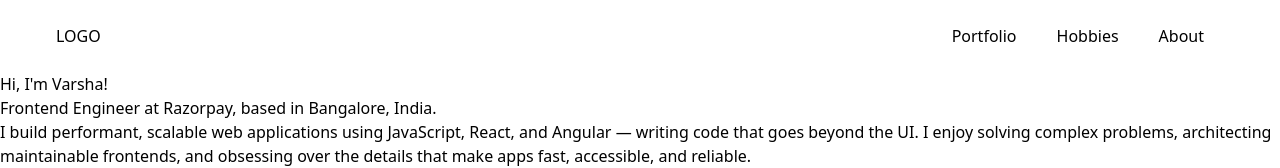
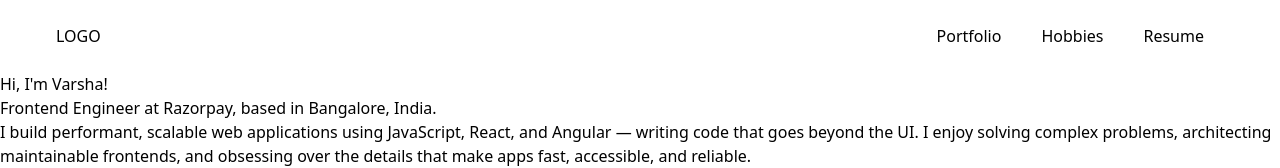
Before and after one commit to girlwhodrawsandstuff/girlwhodrawsandstuff.github.io, a React (Vite) app: page /#/ in a window 1280 px wide. Shown: the top 168 px of the page. Built offline with nearby package versions, Linux system fonts and the light colour scheme.

Commit message:
feat: replace about section with resume

```diff
--- a/src/App.tsx
+++ b/src/App.tsx
@@ -2,9 +2,9 @@ import { Route, Routes } from "react-router-dom";
 import Homepage from "./views/Homepage";
 import Portfolio from "./views/Portfolio";
 import Hobbies from "./views/Hobbies";
-import About from "./views/About";
 import { Footer } from "./shared/components/Footer";
 import { Header } from "./shared/components/Header";
+import Resume from "./views/Resume";
 
 const App = () => {
   return (
@@ -14,7 +14,7 @@ const App = () => {
         <Route path="/" element={<Homepage />} />
         <Route path="/portfolio" element={<Portfolio />} />
         <Route path="/hobbies" element={<Hobbies />} />
-        <Route path="/about" element={<About />} />
+        <Route path="/resume" element={<Resume />} />
       </Routes>
       <Footer />
     </>
--- a/src/shared/configs/config.ts
+++ b/src/shared/configs/config.ts
@@ -1,5 +1,5 @@
 export const appConfig = {
   header: {
-    categories: ["Portfolio", "Hobbies", "About"],
+    categories: ["Portfolio", "Hobbies", "Resume"],
   },
 };
--- a/src/views/About.tsx
+++ b/src/views/Resume.tsx
@@ -1,5 +1,5 @@
-const About = () => {
+const Resume = () => {
   return <div className="px-14 py-6">About</div>;
 };
 
-export default About;
+export default Resume;
```
